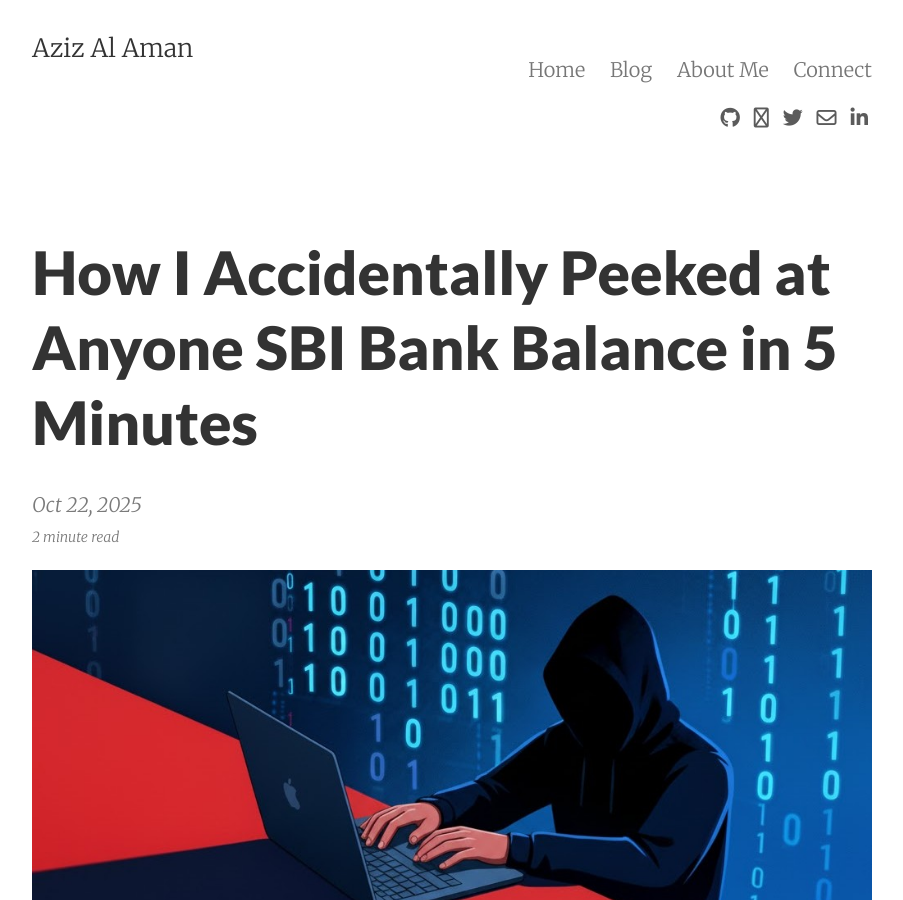
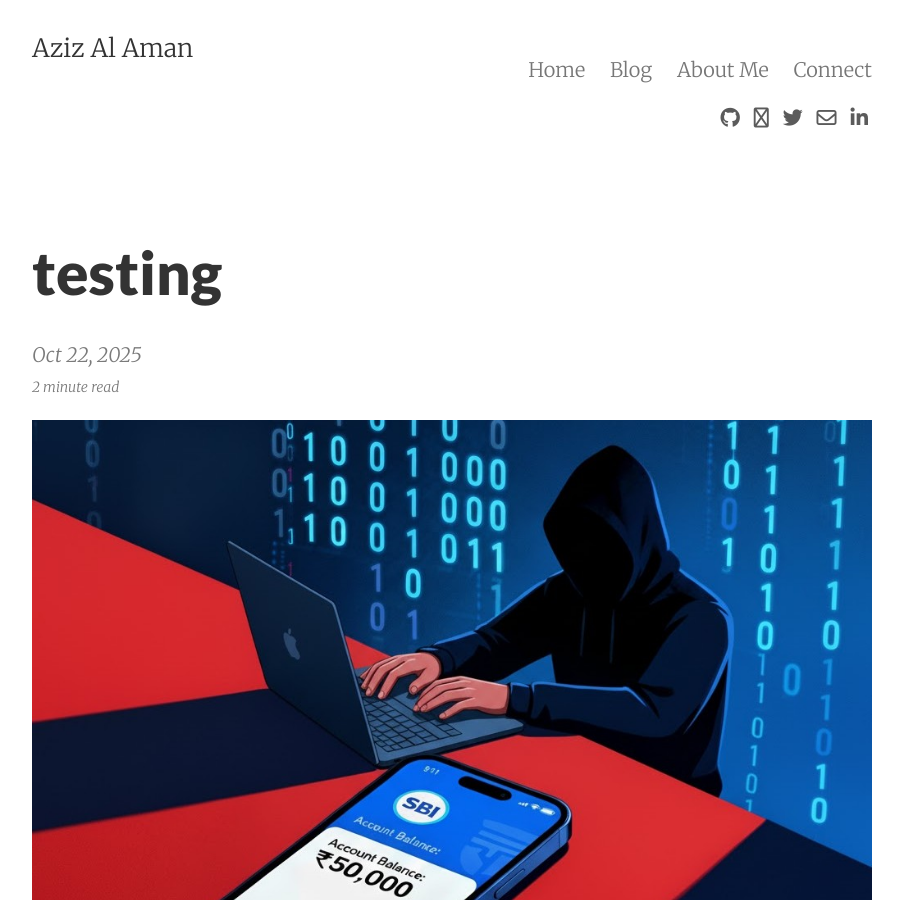
Before and after one commit to nxtexploit/blog, a Jekyll site: the page built from _posts/2025-10-22-testing.md, in a window 1280 px wide and 900 px high. Shown: the whole window, without its empty margins (188-1091 px from the left). Built offline with Jekyll 4.4.1, drawn with Linux system fonts in a browser that asks for light colours; nearby versions of some CDN libraries; comment, search, counter and statistics services are not loaded.

Commit message:
Update and rename 2025-10-22-how-i-accidentally-peeked-at-anyone-SBI-bank-balance-in-5-minutes.md to 2025-10-22-testing.md

```diff
--- a/_posts/2025-10-22-how-i-accidentally-peeked-at-anyone-SBI-bank-balance-in-5-minutes.md
+++ b/_posts/2025-10-22-testing.md
@@ -1,6 +1,6 @@
 ---
 layout: post
-title: How I Accidentally Peeked at Anyone SBI Bank Balance in 5 Minutes
+title: testing
 date: 2025-10-22
 summary: test critical bugs in India's voter portal led to the exposure of voter ID card users' data, impacting millions of individuals.
 categories: VDP
```
